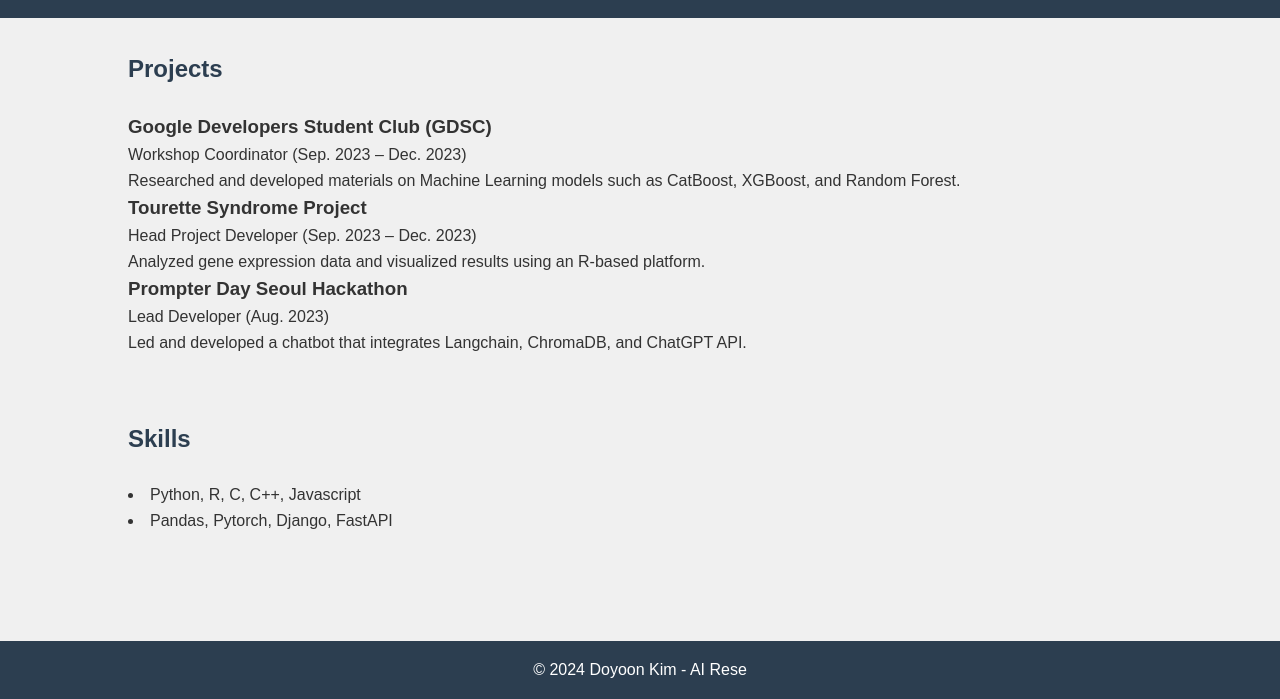
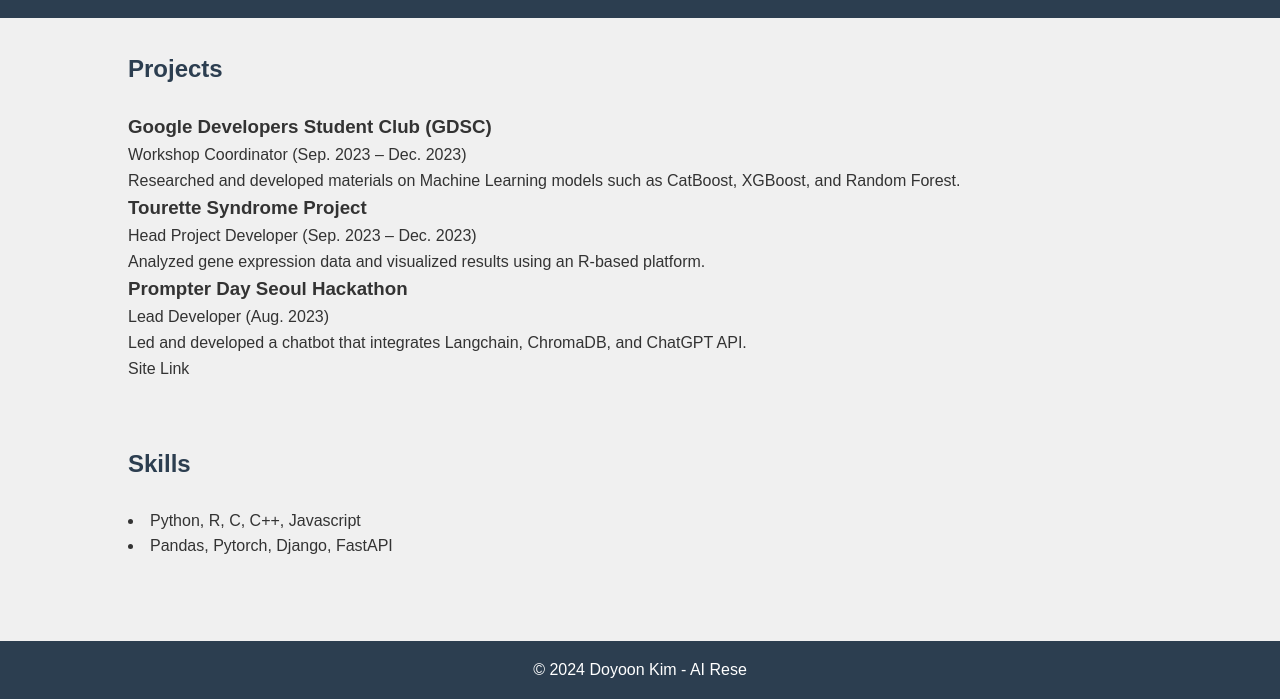
Before and after one commit to cosmos1030/porfolio, a plain HTML site: page projects.html in a window 1280 px wide. Shown: the part 101-800 px from the top of the page. Drawn offline with Linux system fonts and the light colour scheme.

Commit message:
Update projects.html

```diff
--- a/projects.html
+++ b/projects.html
@@ -40,6 +40,7 @@
                 <h3>Prompter Day Seoul Hackathon</h3>
                 <p>Lead Developer (Aug. 2023)</p>
                 <p>Led and developed a chatbot that integrates Langchain, ChromaDB, and ChatGPT API.</p>
+                <p><a href="http://35.202.28.101:8000/">Site Link</a></p>
             </div>
         </div>
     </section>
```
